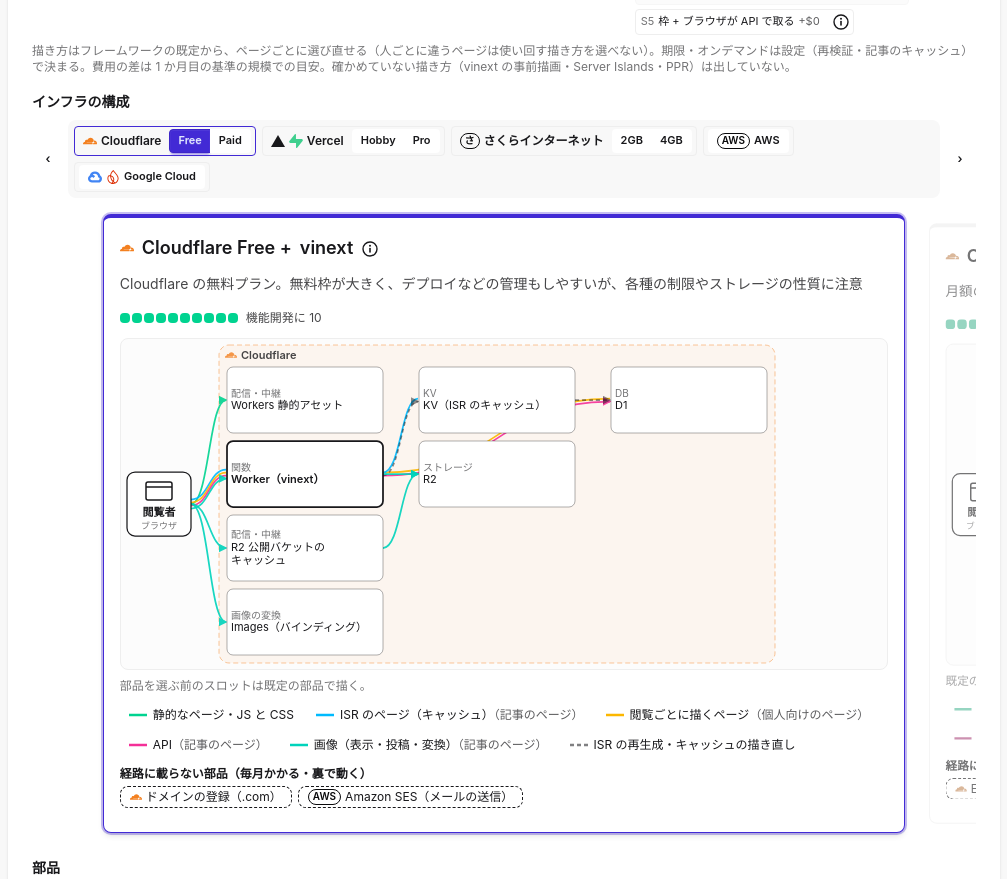
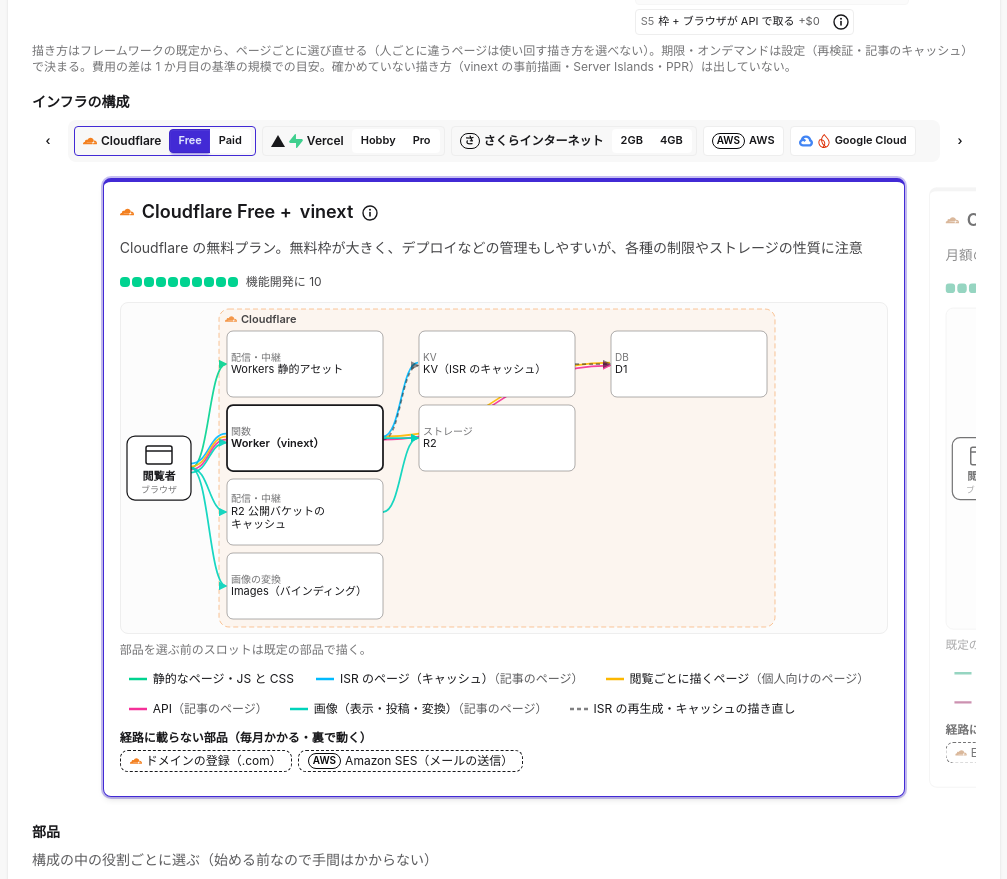
Before and after one commit to Daiius/infra-supra, a React (Vite) app in the folder packages/web/: page / in a window 1280 px wide. Shown: the part 2604-3483 px from the top of the page, without its empty margins (136-1143 px from the left). Built offline with nearby package versions, Linux system fonts and the light colour scheme.

Commit message:
fix(web): 構成が 1 つの事業者のタブを枠で囲まずチップ 1 つにする
枠とチップの線が二重になっていた（AWS・Google Cloud）。高さは組の枠にそろえる（D-105 の補足）。

```diff
--- a/packages/web/src/choice-carousel.tsx
+++ b/packages/web/src/choice-carousel.tsx
@@ -58,7 +58,7 @@ export function ChoiceCarousel<T extends string>({
   /** カード。idPrefix はタブの aria-describedby に結ぶ要素の id の頭。 */
   renderCard: (id: T, o: { selected: boolean; idPrefix: string }) => ReactNode;
   /**
-   * タブの組（並びを flat にしたものが items と同じ順）。1 つだけの組は組の名前のタブ、2 つ以上の組は組の名前の後ろに
+   * タブの組（並びを flat にしたものが items と同じ順）。1 つだけの組は組の名前のチップ（枠で囲まない）、2 つ以上の組は組の名前の後ろに
    * 選択肢のチップ（chip。join の btn-xs）を並べる。ラジオの名前は label（チップの短い文字でなく、選択肢の名前で読む）。
    */
   groups?: readonly ChoiceGroup<T>[] | undefined;
@@ -143,15 +143,21 @@ export function ChoiceCarousel<T extends string>({
                 on ? 'border-primary' : 'border-base-300'
               }`;
               const only = g.items.length === 1 ? g.items[0] : undefined;
+              // 1 つだけの組は枠で囲まず、チップ 1 つにする（枠とチップの線が二重にならない）。高さは組の枠
+              // （チップ + 上下の py-0.5 + 線 1px）にそろえ、選んでいないときの線も組の枠の色にする
               if (only !== undefined)
                 return (
-                  <div key={g.key} data-tab-group={g.key} className={box}>
-                    <label className={chipClass(only)}>
-                      {radio(only, label(only))}
-                      {g.mark}
-                      {g.label}
-                    </label>
-                  </div>
+                  <label
+                    key={g.key}
+                    data-tab-group={g.key}
+                    className={`${chipClass(only)} h-[calc(var(--size)+0.25rem+2px)] ${
+                      on ? '' : 'border-base-300'
+                    }`}
+                  >
+                    {radio(only, label(only))}
+                    {g.mark}
+                    {g.label}
+                  </label>
                 );
               return (
                 <div
```
Also changed, not shown: 2 other files (tests, documents, lock files or other folders).
